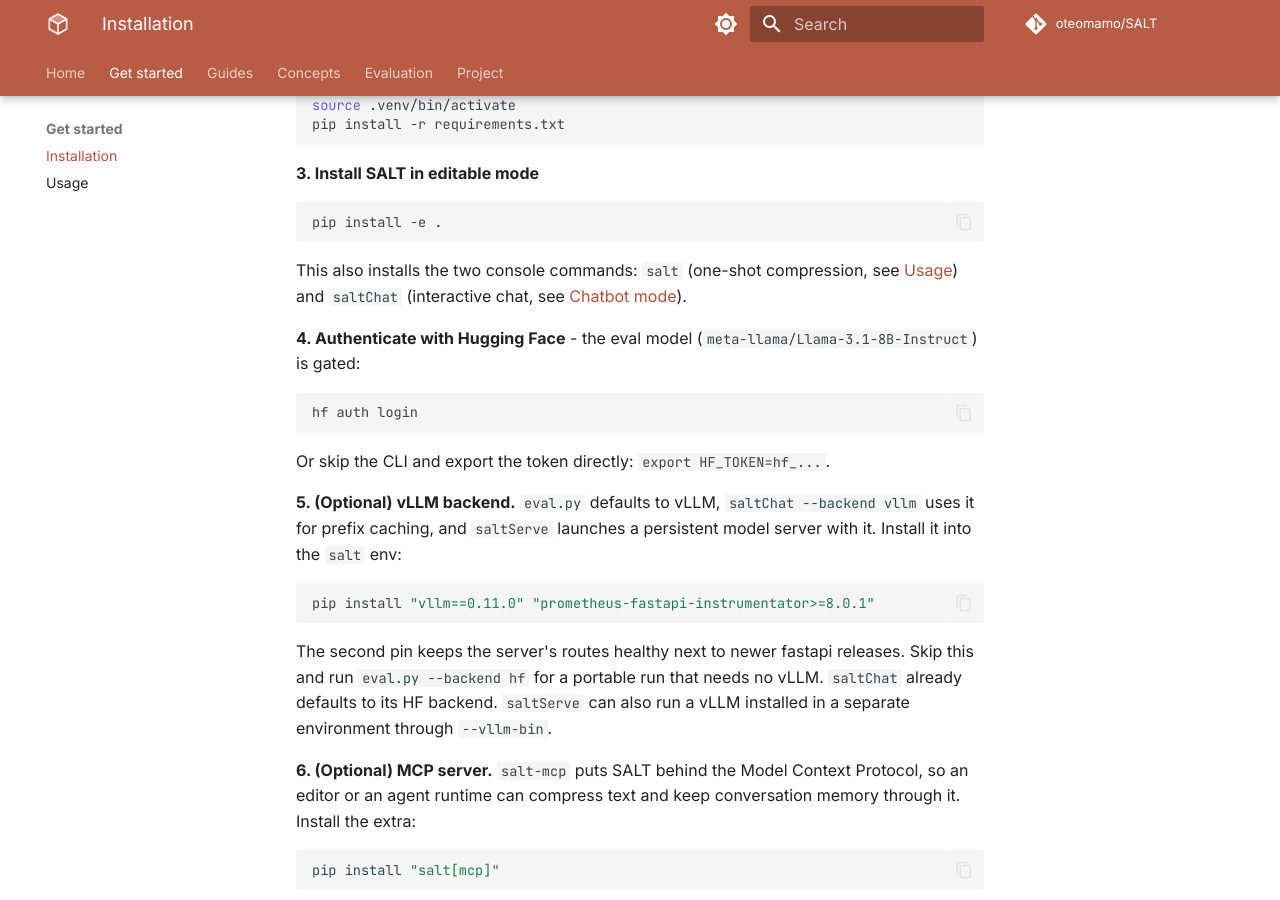
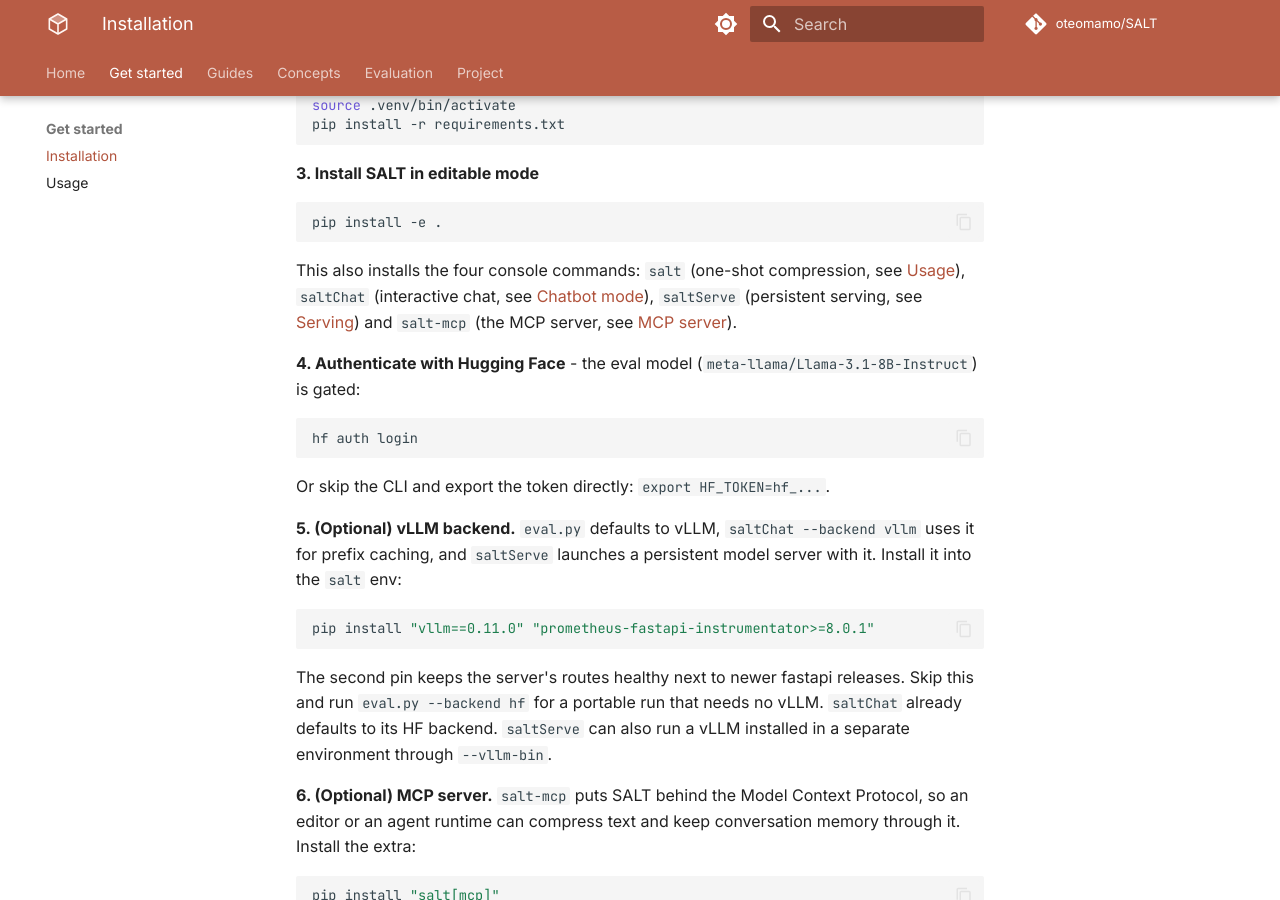
Before and after one commit to oteomamo/SALT, an MkDocs documentation site: the page built from docs/installation.md, in a window 1280 px wide and 900 px high, scrolled down 519 px. Built offline with MkDocs 1.6.1 and Material for MkDocs 9.7.7, drawn with Linux system fonts in a browser that asks for light colours; comment, search, counter and statistics services are not loaded; the version menu is left out.

Commit message:
v2.11.102 README: the install text names all four console commands

````diff
--- a/docs/installation.md
+++ b/docs/installation.md
@@ -32,9 +32,11 @@ pip install -r requirements.txt
 pip install -e .
 ```
 
-This also installs the two console commands: `salt` (one-shot compression,
-see [Usage](usage.md)) and `saltChat` (interactive chat, see
-[Chatbot mode](chatbot.md)).
+This also installs the four console commands: `salt` (one-shot compression,
+see [Usage](usage.md)), `saltChat` (interactive chat, see
+[Chatbot mode](chatbot.md)), `saltServe` (persistent serving, see
+[Serving](serving.md)) and `salt-mcp` (the MCP server, see
+[MCP server](mcp.md)).
 
 **4. Authenticate with Hugging Face** - the eval model
 (`meta-llama/Llama-3.1-8B-Instruct`) is gated:
--- a/pyproject.toml
+++ b/pyproject.toml
@@ -4,7 +4,7 @@ build-backend = "setuptools.build_meta"
 
 [project]
 name = "salt"
-version = "2.11.101"
+version = "2.11.102"
 description = "SALT: Salience-Aware Lexical Trie for Long-Context Compression"
 readme = "README.md"
 license = "MIT"
````
Also changed, not shown: README.md (+5 -3 lines), docs/index.md (+2 -2 lines).
